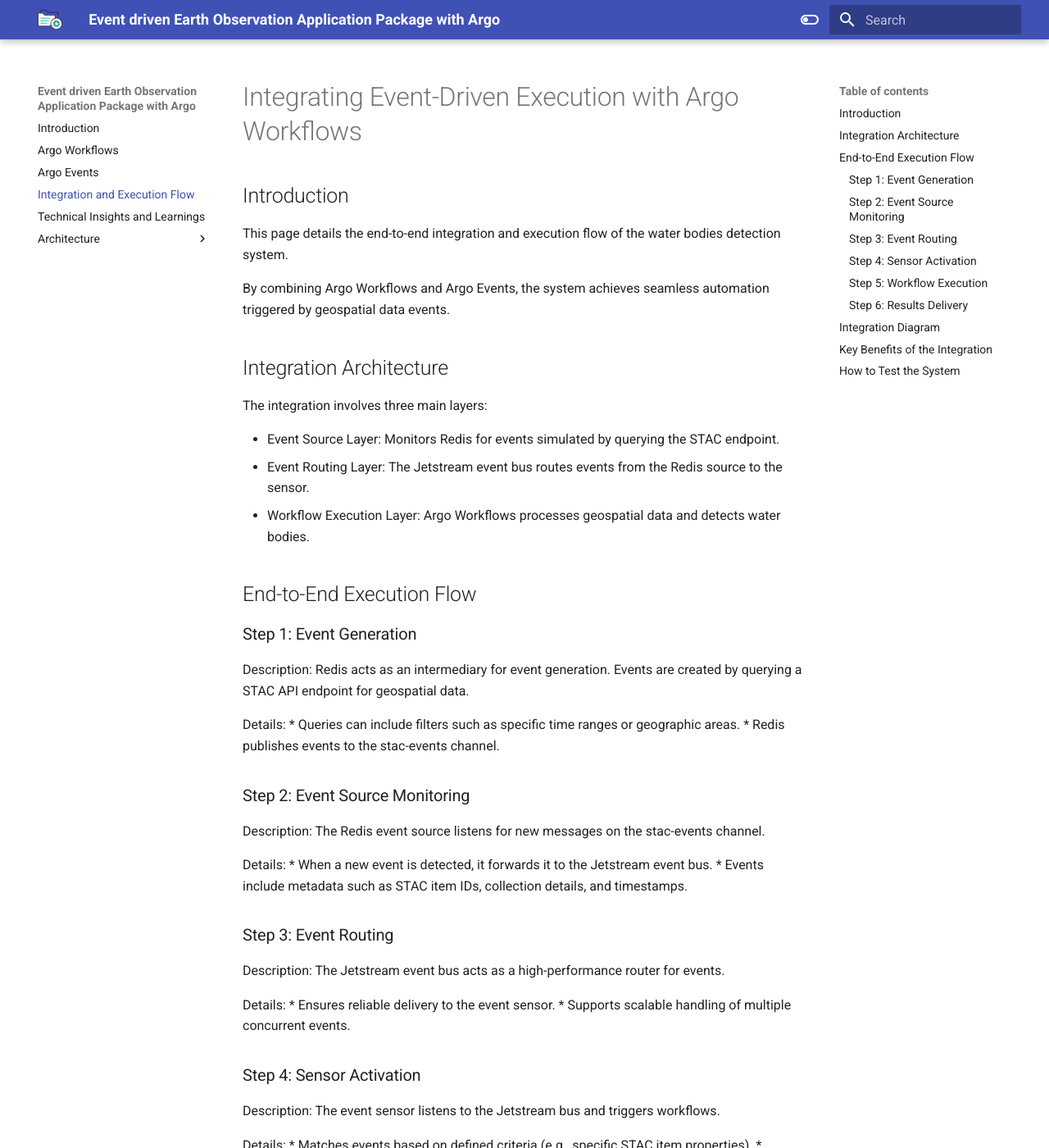
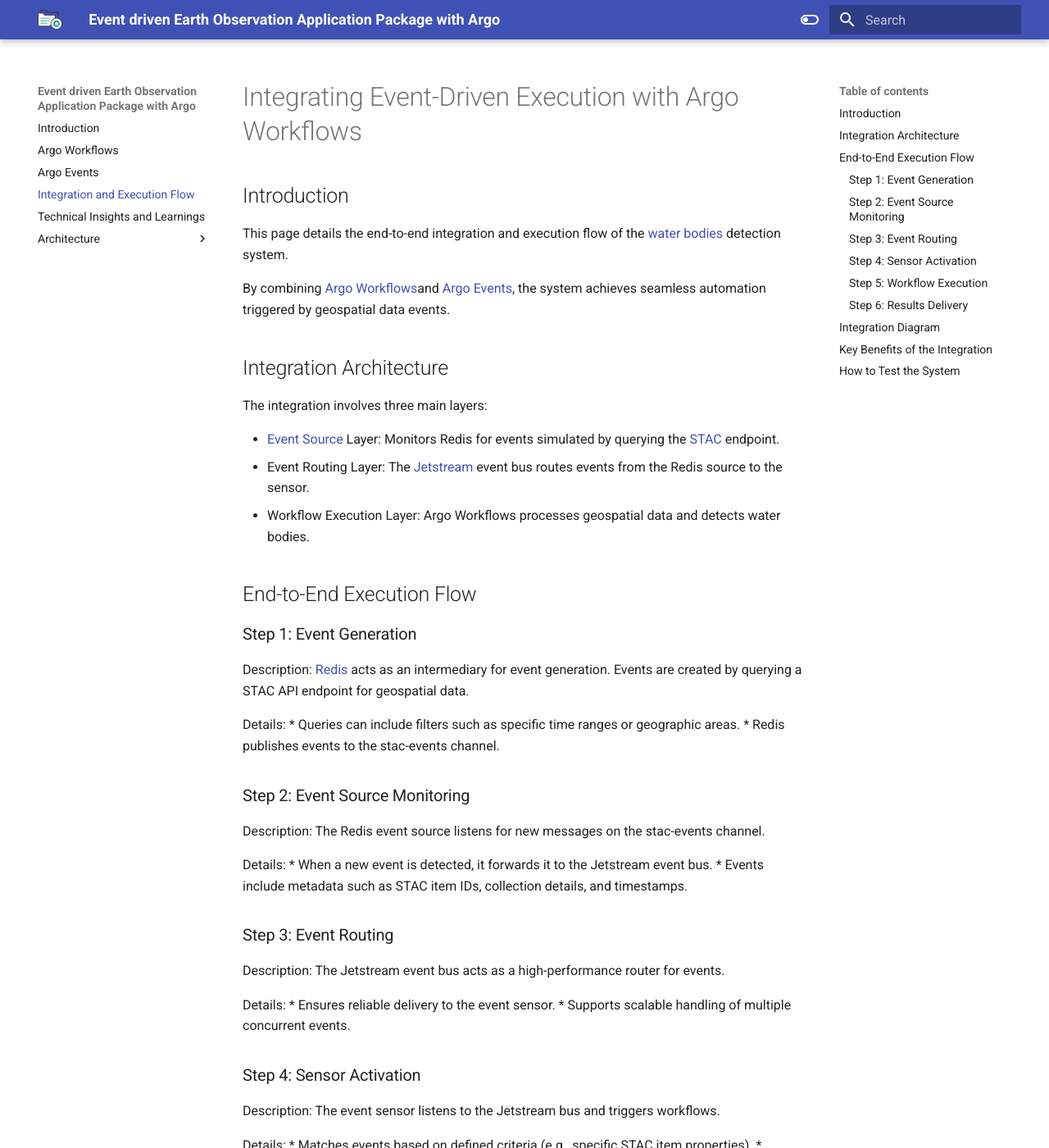
Before and after one commit to eoap/event-driven-with-argo, an MkDocs documentation site: the page built from docs/flow.md, in a window 1280 px wide and 1400 px high. Shown: the whole window at 82% size. Built offline with MkDocs 1.6.1 and Material for MkDocs 9.7.7, drawn with Linux system fonts in a browser that asks for light colours; part of the change alters nothing that is shown; some of the changed text lies outside the part shown.

```diff
--- a/docs/flow.md
+++ b/docs/flow.md
@@ -2,23 +2,23 @@
 
 ## Introduction
 
-This page details the end-to-end integration and execution flow of the water bodies detection system.
+This page details the end-to-end integration and execution flow of the [water bodies](https://github.com/eoap/mastering-app-package) detection system.
 
-By combining Argo Workflows and Argo Events, the system achieves seamless automation triggered by geospatial data events.
+By combining [Argo Workflows](https://argoproj.github.io/workflows/)and [Argo Events](https://argoproj.github.io/events/), the system achieves seamless automation triggered by geospatial data events.
 
 ## Integration Architecture
 
 The integration involves three main layers:
 
-* Event Source Layer: Monitors Redis for events simulated by querying the STAC endpoint.
-* Event Routing Layer: The Jetstream event bus routes events from the Redis source to the sensor.
+* [Event Source](https://argoproj.github.io/argo-events/concepts/event_source/) Layer: Monitors Redis for events simulated by querying the [STAC](https://stacspec.org/en) endpoint.
+* Event Routing Layer: The [Jetstream](https://argoproj.github.io/argo-events/eventbus/jetstream/) event bus routes events from the Redis source to the sensor.
 * Workflow Execution Layer: Argo Workflows processes geospatial data and detects water bodies.
 
 ## End-to-End Execution Flow
 
 ### Step 1: Event Generation
 
-Description: Redis acts as an intermediary for event generation. Events are created by querying a STAC API endpoint for geospatial data.
+Description: [Redis](https://redis.io/docs/latest/develop/data-types/streams/) acts as an intermediary for event generation. Events are created by querying a STAC API endpoint for geospatial data.
 
 Details:
 * Queries can include filters such as specific time ranges or geographic areas.
@@ -55,7 +55,7 @@ Description: The Argo Workflow executes the pipeline to process geospatial data.
 Details:
 
 * The workflow includes two templates:
-* Calrissian Template: Runs a CWL pipeline to pre-process data.
+* [Calrissian](https://argoproj.github.io/workflows/) Template: Runs a [CWL](https://www.commonwl.org/user_guide/) pipeline to pre-process data.
 * Detection Template: Executes the water bodies detection algorithm.
 * Outputs include a GeoTiff file with detected water bodies described as a STAC Item, logs, and diagnostic data.
 
```
